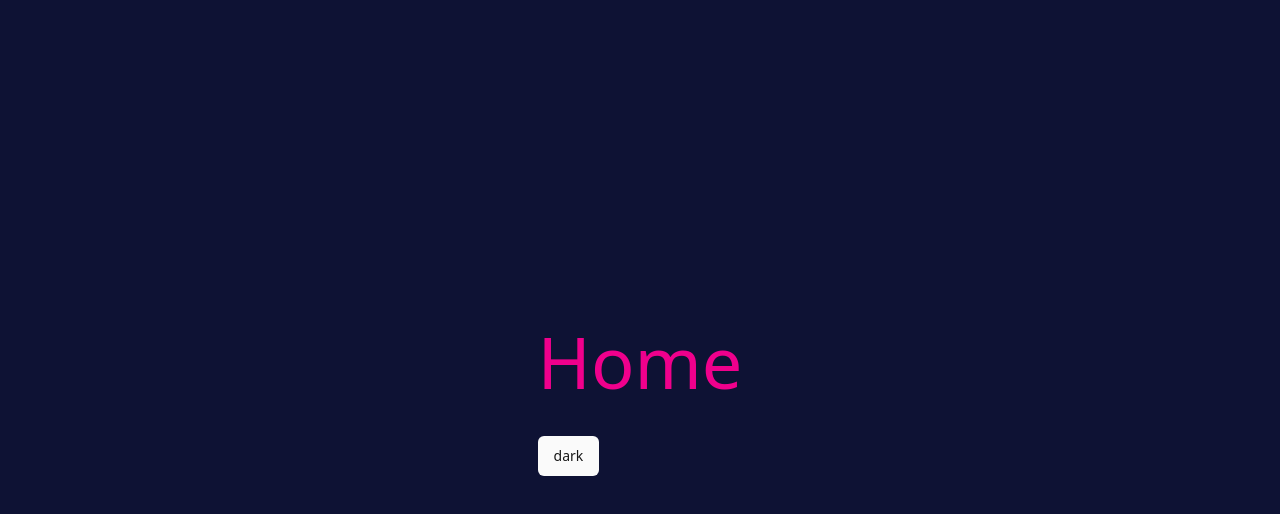
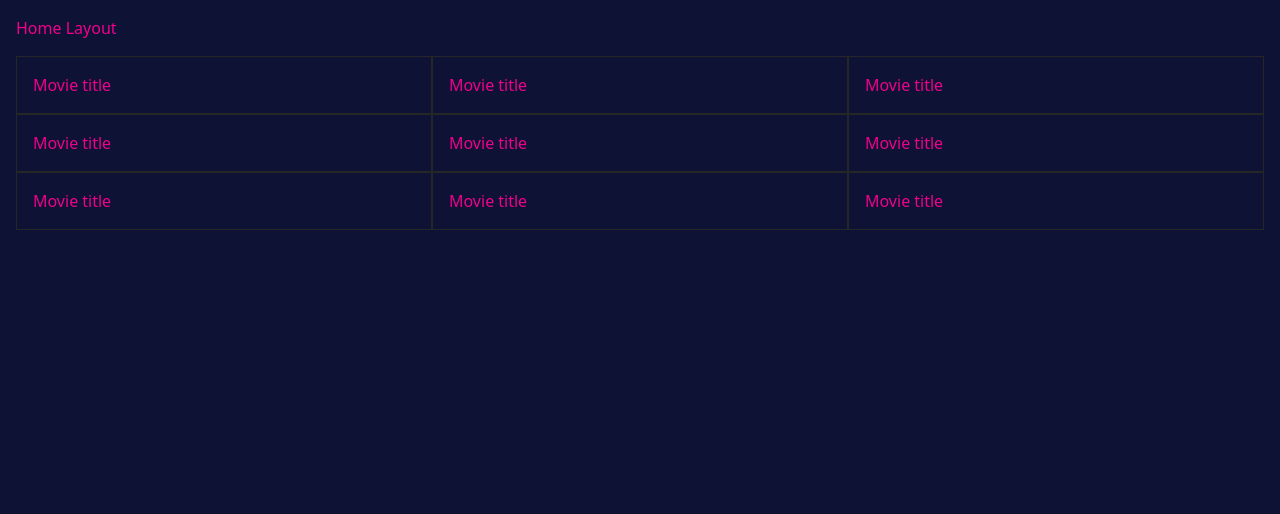
Before and after one commit to azizy5203/Animator, a React (Vite) app: page / in a window 1280 px wide. Shown: the top 514 px of the page. Built offline with nearby package versions, Linux system fonts and the light colour scheme.

Commit message:
feat : added layouts

```diff
--- a/src/App.jsx
+++ b/src/App.jsx
@@ -1,9 +1,13 @@
-import Home from "@/views/Home/Home";
+import { RouterProvider } from "react-router-dom";
+import router from "@/router/index";
+import Loader from "@/components/shared/Loader/Loader";
+
 function App() {
   return (
-    <div className="grid place-content-center h-screen">
-      <Home />
-    </div>
+    <RouterProvider
+      fallbackElement={<Loader />}
+      router={router}
+    />
   );
 }
 
--- /dev/null
+++ b/src/components/shared/Loader/Loader.jsx
@@ -0,0 +1,6 @@
+import "./Loader.scss"; /*  */
+function Loader() {
+  return <div className="loader"></div>;
+}
+
+export default Loader;
--- /dev/null
+++ b/src/components/shared/Loader/Loader.scss
@@ -0,0 +1,16 @@
+/* HTML: <div class="loader"></div> */
+.loader {
+  width: 50px;
+  aspect-ratio: 1;
+  border-radius: 50%;
+  background: radial-gradient(farthest-side, #ffa516 94%, #0000) top/8px 8px
+      no-repeat,
+    conic-gradient(#0000 30%, #ffa516);
+  -webkit-mask: radial-gradient(farthest-side, #0000 calc(100% - 8px), #000 0);
+  animation: l13 1s infinite linear;
+}
+@keyframes l13 {
+  100% {
+    transform: rotate(1turn);
+  }
+}
--- /dev/null
+++ b/src/layouts/HomeLayout.jsx
@@ -0,0 +1,14 @@
+import { Outlet } from "react-router-dom";
+function HomeLayout() {
+  return (
+    <div className=" flex flex-col gap-4 p-4 h-screen">
+      <div className="">Home Layout</div>
+
+      <div className="">
+        <Outlet />
+      </div>
+    </div>
+  );
+}
+
+export default HomeLayout;
--- /dev/null
+++ b/src/router/index.jsx
@@ -0,0 +1,26 @@
+import { createBrowserRouter, NavLink } from "react-router-dom";
+import HomeLayout from "../layouts/HomeLayout";
+import MovieList from "../views/MovieList/MovieList";
+
+const router = createBrowserRouter([
+  {
+    path: "/",
+    element: <HomeLayout />,
+    children: [
+      {
+        path: "",
+        element: <MovieList />,
+      },
+    ],
+  },
+  {
+    path: "/*",
+    element: (
+      <div>
+        Not found 404 <NavLink to="/">Home</NavLink>
+      </div>
+    ),
+  },
+]);
+
+export default router;
--- /dev/null
+++ b/src/views/MovieList/MovieList.jsx
@@ -0,0 +1,35 @@
+function MovieList() {
+  return (
+    <div className="grid grid-cols-3">
+      <div className="p-4 border ">
+        <h3>Movie title</h3>
+      </div>
+      <div className="p-4 border ">
+        <h3>Movie title</h3>
+      </div>
+      <div className="p-4 border ">
+        <h3>Movie title</h3>
+      </div>
+      <div className="p-4 border ">
+        <h3>Movie title</h3>
+      </div>
+      <div className="p-4 border ">
+        <h3>Movie title</h3>
+      </div>
+      <div className="p-4 border ">
+        <h3>Movie title</h3>
+      </div>
+      <div className="p-4 border ">
+        <h3>Movie title</h3>
+      </div>
+      <div className="p-4 border ">
+        <h3>Movie title</h3>
+      </div>
+      <div className="p-4 border ">
+        <h3>Movie title</h3>
+      </div>
+    </div>
+  );
+}
+
+export default MovieList;
```
